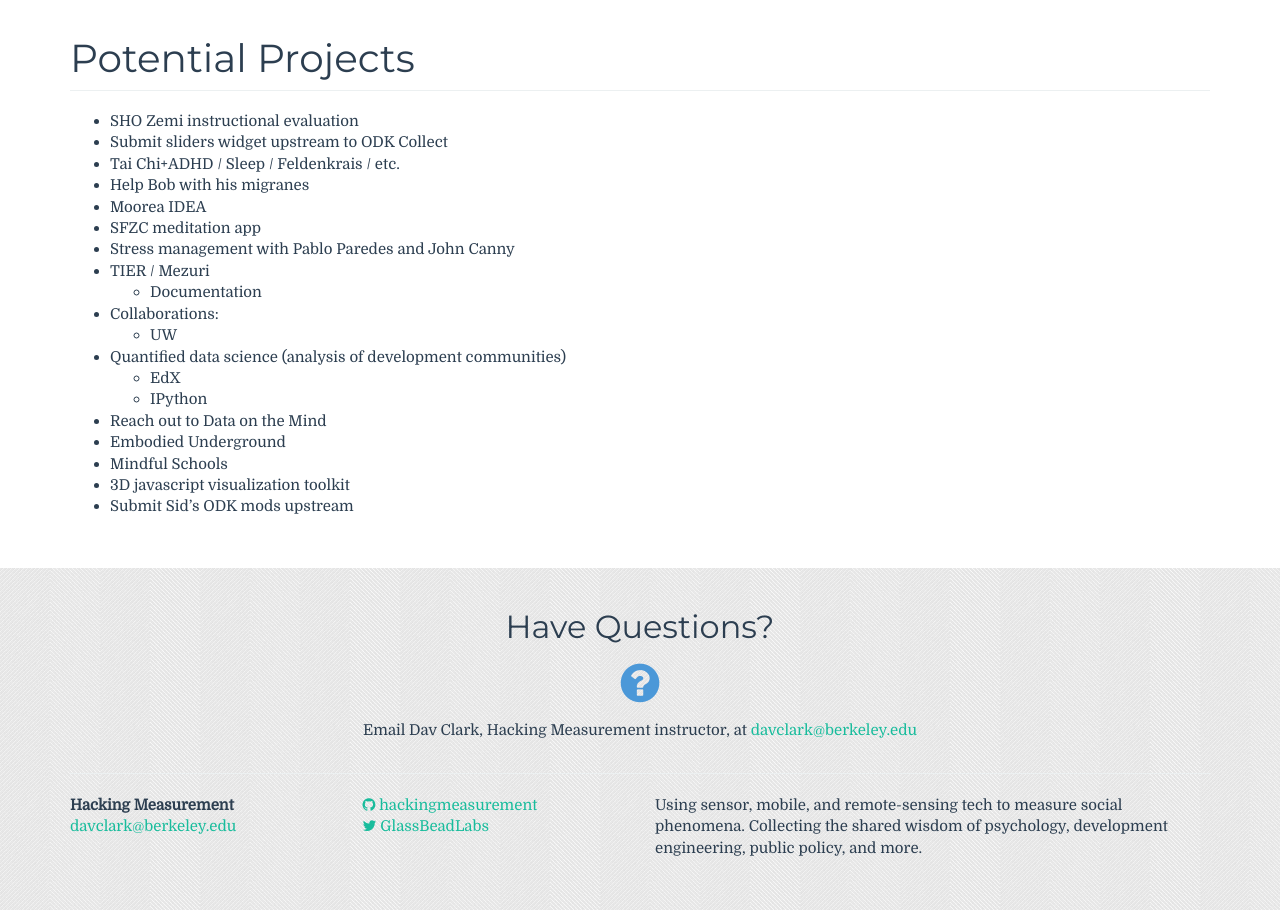
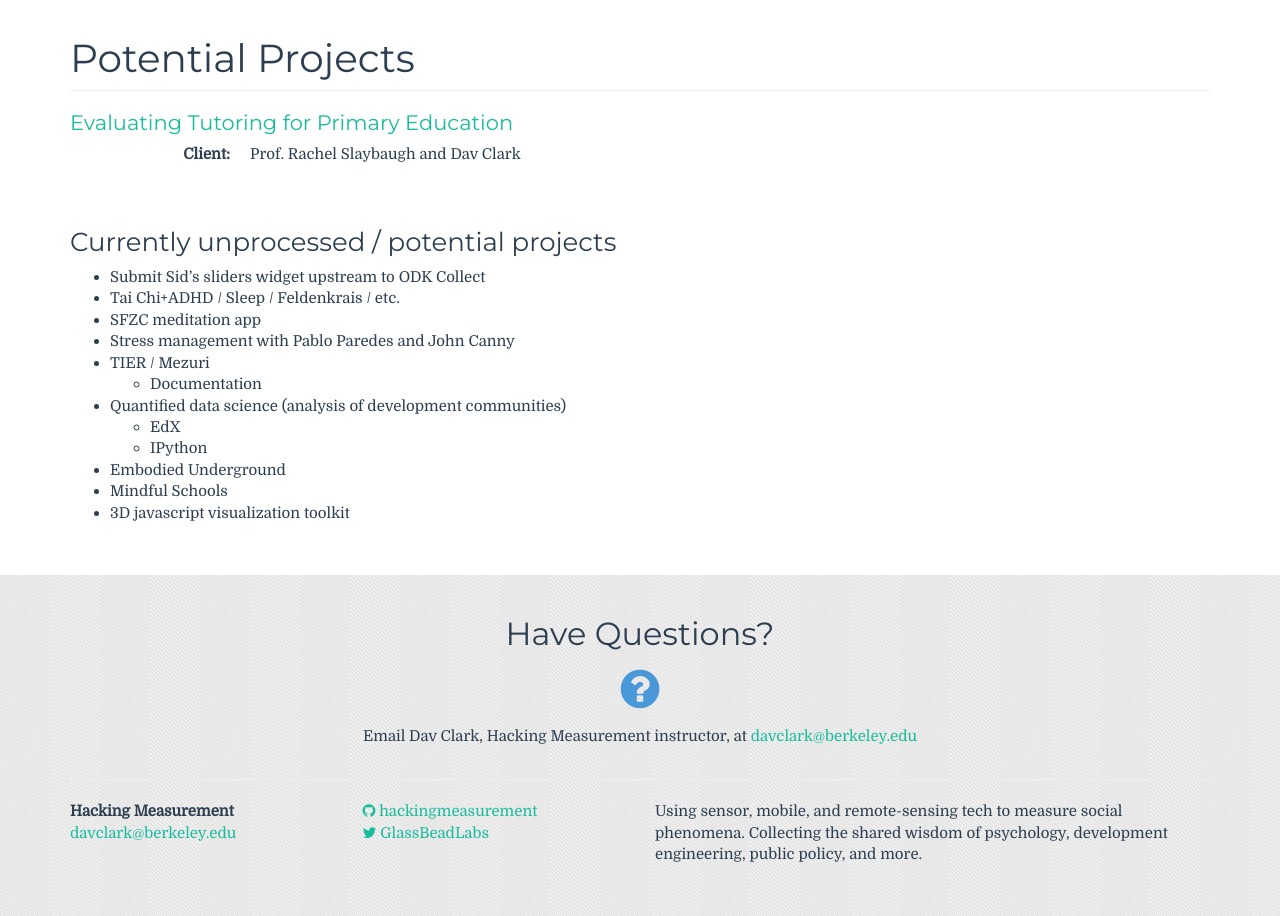
Before and after one commit to BIDS-collaborative/hackingmeasurement.github.io, a Jekyll site: the page built from projects.md, in a window 1280 px wide and 1345 px high, cut to the strip 429-1345 px from the top of the window. Built offline with Jekyll 4.4.1, drawn with Linux system fonts in a browser that asks for light colours; some of the changed text lies outside the part shown.

Commit message:
Re-org for a coherent approach to project lists
This involved moving syllabus.md back from syllabus/index.md, as I need to do
URL-based matching to filter project pages.

```diff
--- a/projects.md
+++ b/projects.md
@@ -2,22 +2,50 @@
 title: Potential Projects
 layout: page
 ---
- - SHO Zemi instructional evaluation
- - Submit sliders widget upstream to ODK Collect
+<ul class="post-list list-unstyled">
+
+    {% for proj in site.pages %}
+        {{ proj.categories }}
+        {% if proj.url contains 'projects/' %}
+
+        <li>
+            <h2>
+                <a class="post-link"
+                    href="{{ proj.url | prepend: site.baseurl }}">
+                        {{ proj.title }}
+                </a>
+            </h2>
+            <dl class="dl-horizontal">
+                <dt>Client:</dt>
+                <dd>{{ proj.client }}</dd>
+
+                {% if proj.team %}
+                <dt>Team:</dt>
+                <dd>{{ proj.team }}</dd>
+                {% endif %}
+
+                {% if proj.mentor %}
+                <dt>Mentor:</dt>
+                <dd>{{ proj.mentor }}</dd>
+                {% endif %}
+            </dl>
+        </li>
+
+        {% endif %}
+    {% endfor %}
+</ul>
+
+### Currently unprocessed / potential projects
+
+ - Submit Sid's sliders widget upstream to ODK Collect
  - Tai Chi+ADHD / Sleep / Feldenkrais / etc.
- - Help Bob with his migranes
- - Moorea IDEA
  - SFZC meditation app
  - Stress management with Pablo Paredes and John Canny
  - TIER / Mezuri
    - Documentation
- - Collaborations:
-   - UW
  - Quantified data science (analysis of development communities)
    - EdX
    - IPython
- - Reach out to Data on the Mind
  - Embodied Underground
  - Mindful Schools
  - 3D javascript visualization toolkit
- - Submit Sid's ODK mods upstream
--- /dev/null
+++ b/projects/primary-ed-tutoring.md
@@ -0,0 +1,21 @@
+---
+title: Evaluating Tutoring for Primary Education
+client: Prof. Rachel Slaybaugh and Dav Clark
+mentor:
+team:
+layout: project
+---
+## Description
+
+Develop measurement and data management approaches for educational
+interventions. A particular focus will be on assisting Prof. Rachel Slaybaugh
+with a project where UC Berkeley undergrads tutor second grade students in
+underserved schools on Oakland ([DeCal course
+website](http://www.decal.org/courses/3734)). Additional topics may include
+improving UC Berkeley's (and others') handling of EdX data, and working with a
+Japanese tutoring company (SHO Zemi) with over 20,000 students. We will engage
+in design processes over the course of the semester, including assessment of
+available technologies (e.g., making use of whatever phones, etc. kids happen
+to have). Technology will likely include mobile approaches to experience
+sampling, adaptive / automated testing over the web, and perhaps sensor- or
+video-based affective measurement.
```
Also changed, not shown: _layouts/project.html (added, +28 -0 lines), projects/_template.md (added, +10 -0 lines), syllabus.md (renamed from syllabus/index.md).
